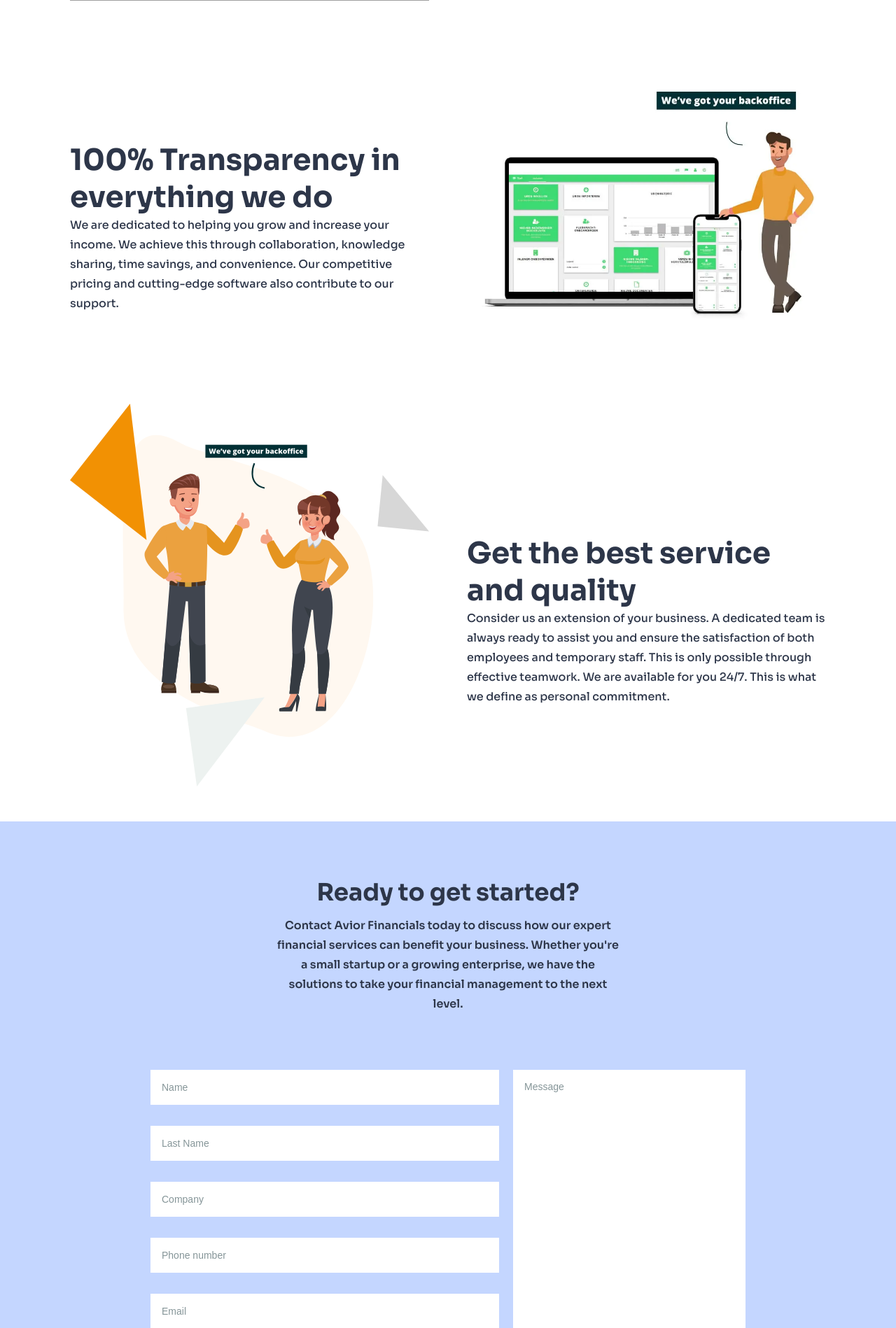
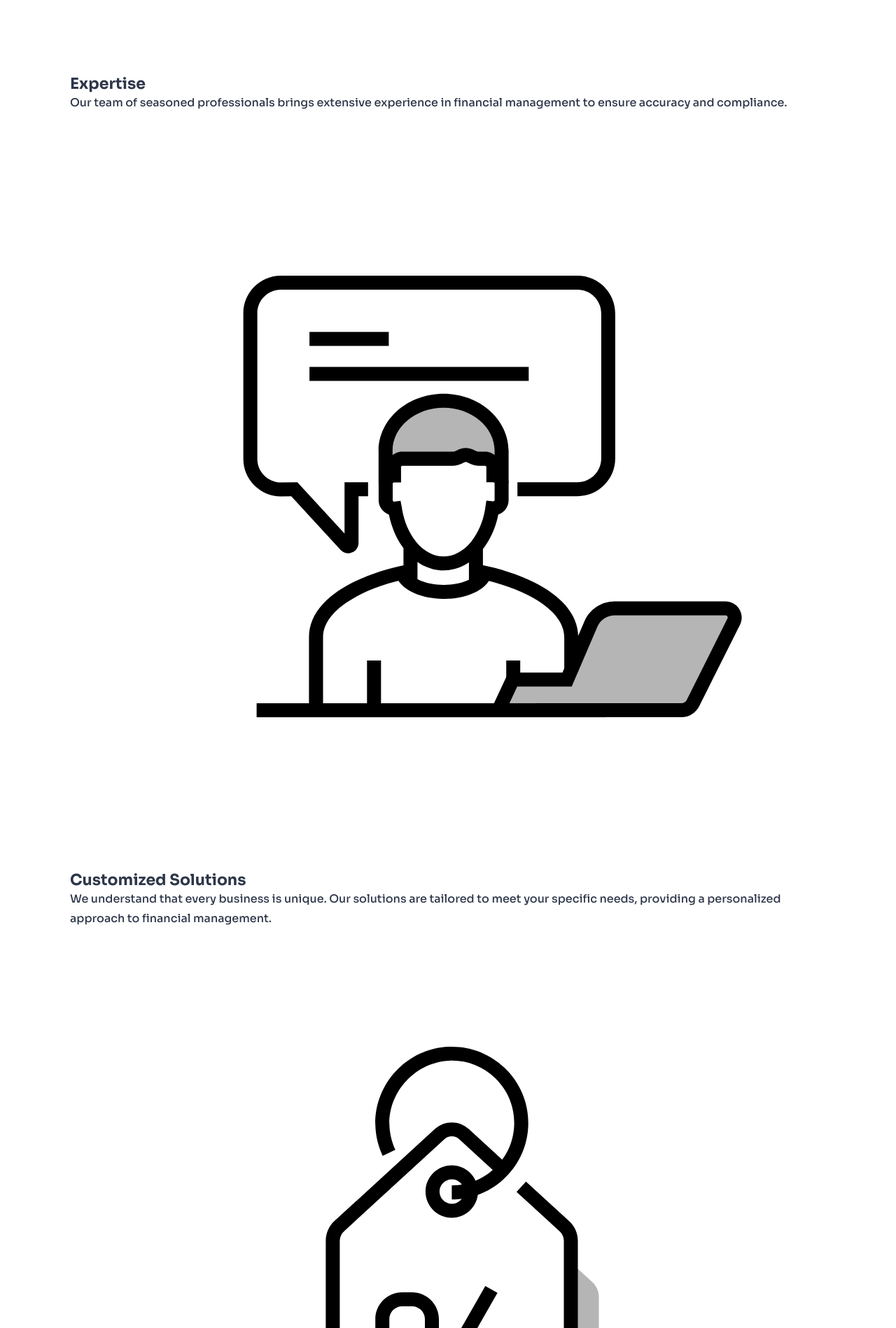
Before and after one commit to egorgrin/wingassistant, a PHP site: page /services in a window 1280 px wide. Shown: the part 2319-4217 px from the top of the page at 70% size. Run offline with PHP 8.4, Linux system fonts and the light colour scheme; some libraries are stand-ins or nearby versions; grey boxes are pictures that could not be loaded.

Commit message:
tasks section added

```diff
--- a/assets/css/index.css
+++ b/assets/css/index.css
@@ -165,7 +165,7 @@
   font-weight: 400;
   color: #fff;
   text-align: center;
-  transition: background 0.4s ease;
+  transition: all 0.4s ease;
 }
 .btn:hover, .btn:focus {
   background-color: #D64933;
@@ -198,7 +198,6 @@
   margin-bottom: 5px;
 }
 
-/* --Breakpoints-- */
 /* Sections */
 header {
   position: fixed;
@@ -339,64 +338,6 @@
   color: #FFAC33;
 }
 
-.adv_wrapper {
-  padding: 80px 0;
-  background-color: #4067F0;
-  color: #fff;
-}
-.adv_wrapper .adv {
-  text-align: center;
-}
-.adv_wrapper .adv .title {
-  display: inline-block;
-  margin-bottom: 80px;
-  max-width: 400px;
-}
-.adv_wrapper .adv .title h2 {
-  font-size: 34px;
-  font-weight: 800;
-  line-height: 1.3;
-  margin-bottom: 10px;
-}
-.adv_wrapper .adv .items {
-  display: flex;
-  justify-content: space-around;
-}
-.adv_wrapper .adv .items .item {
-  flex-basis: 30%;
-  display: flex;
-  flex-direction: column;
-  align-items: center;
-}
-.adv_wrapper .adv .items .item .img_container {
-  width: 50px;
-  margin-bottom: 20px;
-}
-.adv_wrapper .adv .items .item .img_container img {
-  width: 100%;
-}
-.adv_wrapper .adv .items .item h3 {
-  margin-bottom: 20px;
-  font-size: 20px;
-  font-weight: 800;
-}
-@media (max-width: 767px) {
-  .adv_wrapper .adv h2 {
-    margin-bottom: 60px;
-  }
-  .adv_wrapper .adv .items {
-    flex-wrap: wrap;
-    justify-content: center;
-  }
-  .adv_wrapper .adv .items .item {
-    max-width: 400px;
-    flex-basis: 100%;
-  }
-  .adv_wrapper .adv .items .item:not(:last-of-type) {
-    margin-bottom: 60px;
-  }
-}
-
 .presentation {
   display: flex;
   align-items: center;
@@ -489,111 +430,74 @@
   object-position: center;
 }
 
-.form_wrapper {
-  padding: 80px 0;
-  background-color: #c4d6ff;
-  color: #2D3649;
+.tasks_wrapper {
+  padding: 100px 0;
 }
 @media (max-width: 570px) {
-  .form_wrapper {
-    padding: 40px 0;
+  .tasks_wrapper {
+    padding: 70px 0;
   }
 }
-.form_wrapper .form {
-  display: flex;
-  flex-direction: column;
-  align-items: center;
+.tasks_wrapper .tasks .title {
+  text-align: center;
+  margin-bottom: 60px;
 }
-.form_wrapper .form .title {
-  margin-bottom: 80px;
-  max-width: 500px;
-  text-align: center;
+@media (max-width: 767px) {
+  .tasks_wrapper .tasks .title {
+    font-size: 2.8rem;
+    margin-bottom: 40px;
+  }
 }
-.form_wrapper .form .title h2 {
-  font-size: 34px;
-  font-weight: 800;
-  line-height: 1.3;
-  margin-bottom: 10px;
+.tasks_wrapper .tasks .items {
+  display: grid;
+  grid-template-columns: repeat(2, 47%);
+  row-gap: 40px;
+  justify-content: space-between;
 }
-.form_wrapper .form .title p {
-  font-weight: 600;
+@media (max-width: 1024px) {
+  .tasks_wrapper .tasks .items {
+    grid-template-columns: 100%;
+    justify-content: center;
+  }
 }
-.form_wrapper .form form {
-  width: 100%;
-  text-align: left;
-  display: flex;
-  align-items: center;
-  flex-direction: column;
-  max-width: 850px;
-}
-.form_wrapper .form form input,
-.form_wrapper .form form textarea {
-  font-size: 14px;
-  background-color: #fff;
-  padding: 16px;
-  color: #2D3649;
-}
-.form_wrapper .form form input::placeholder,
-.form_wrapper .form form textarea::placeholder {
-  color: #859598;
-  font-size: 14px;
-  font-family: Arial, Helvetica, sans-serif;
-}
-.form_wrapper .form form .fields {
-  display: flex;
-  width: 100%;
-  gap: 20px;
-  margin-bottom: 30px;
-}
-.form_wrapper .form form .fields .left {
-  flex-basis: 60%;
-  display: flex;
-  flex-direction: column;
-}
-.form_wrapper .form form .fields .left input {
-  padding: 16px;
-}
-.form_wrapper .form form .fields .left input:not(:last-of-type) {
-  margin-bottom: 30px;
-}
-.form_wrapper .form form .fields .right {
-  flex-basis: 40%;
-}
-.form_wrapper .form form .fields .right textarea {
-  width: 100%;
-  height: 100%;
-  resize: none;
-}
-.form_wrapper .form form .form_btn {
-  width: 100%;
+.tasks_wrapper .tasks .items .item {
   display: flex;
 }
-.form_wrapper .form form .form_btn button {
-  width: 25%;
-  margin-left: auto;
-  font-size: 16px;
+@media (max-width: 1024px) {
+  .tasks_wrapper .tasks .items .item {
+    max-width: 70%;
+    justify-self: center;
+  }
 }
 @media (max-width: 767px) {
-  .form_wrapper .form form .fields {
-    flex-wrap: wrap;
+  .tasks_wrapper .tasks .items .item {
+    flex-direction: column;
+    align-items: center;
+    gap: 20px;
   }
-  .form_wrapper .form form .fields .left,
-  .form_wrapper .form form .fields .right {
-    flex-basis: 100%;
+  .tasks_wrapper .tasks .items .item .text {
+    text-align: center;
   }
-  .form_wrapper .form form .fields .left input:not(:last-of-type) {
-    margin-bottom: 20px;
+}
+@media (max-width: 570px) {
+  .tasks_wrapper .tasks .items .item {
+    max-width: 100%;
   }
-  .form_wrapper .form form .fields .right textarea {
-    min-height: 100px;
-  }
-  .form_wrapper .form form .form_btn {
-    justify-content: center;
-  }
-  .form_wrapper .form form .form_btn button {
-    width: 40%;
-    margin-left: 0;
-  }
+}
+.tasks_wrapper .tasks .items .item .img {
+  width: 80px;
+  margin-right: 20px;
+  flex-shrink: 0;
+}
+.tasks_wrapper .tasks .items .item .text .subtitle {
+  font-weight: 600;
+  font-size: 1.8rem;
+  margin-bottom: 1rem;
+}
+.tasks_wrapper .tasks .items .item .text p {
+  font-size: 1.5rem;
+  color: #2D3649;
+  font-weight: 400;
 }
 
 footer {
--- a/assets/sass/elements.scss
+++ b/assets/sass/elements.scss
@@ -40,7 +40,7 @@
   font-weight: 400;
   color: #fff;
   text-align: center;
-  transition: background 0.4s ease;
+  transition: all .4s ease;
 
   &:hover,
   &:focus {
@@ -86,36 +86,3 @@
     }
   }
 }
-
-/* --Breakpoints-- */
-
-$x-small-screen: 424px;
-$small-screen: 570px;
-$medium-screen: 767px;
-$large-screen: 991px;
-$x-large-screen: 1024px;
-
-@mixin screen($width) {
-  @if $width == x-small {
-    @media (max-width: $x-small-screen) {
-      @content;
-    }
-  }
-  @else if $width == small {
-    @media (max-width: $small-screen) {
-      @content;
-    }
-  } @else if $width == medium {
-    @media (max-width: $medium-screen) {
-      @content;
-    }
-  } @else if $width == large {
-    @media (max-width: $large-screen) {
-      @content;
-    }
-  }@else if $width == x-large {
-    @media (max-width: $x-large-screen) {
-      @content;
-    }
-  }
-}
--- a/assets/sass/index.scss
+++ b/assets/sass/index.scss
@@ -6,9 +6,8 @@
 
 @import './sections/header';
 @import './sections/hero';
-@import './sections/advantages';
 @import './sections/presentation';
-@import './sections/form';
+@import './sections/tasks';
 @import './sections/footer';
 
 /* Pages */
--- /dev/null
+++ b/assets/sass/sections/tasks.scss
@@ -0,0 +1,74 @@
+.tasks_wrapper {
+  padding: 100px 0;
+
+  @include screen(small) {
+    padding: 70px 0;
+  }
+
+  .tasks {
+    .title {
+      text-align: center;
+      margin-bottom: 60px;
+
+      @include screen(medium) {
+        font-size: 2.8rem;
+        margin-bottom: 40px;
+      }
+    }
+
+    .items {
+      display: grid;
+      grid-template-columns: repeat(2, 47%);
+
+      row-gap: 40px;
+      justify-content: space-between;
+
+      @include screen(x-large) {
+        grid-template-columns: 100%;
+        justify-content: center;
+      }
+
+      .item {
+        display: flex;
+
+        @include screen(x-large) {
+          max-width: 70%;
+          justify-self: center;
+        }
+
+        @include screen(medium) {
+          flex-direction: column;
+          align-items: center;
+          gap: 20px;
+          .text {
+            text-align: center;
+          }
+        }
+
+        @include screen(small) {
+          max-width: 100%;
+        }
+
+        .img {
+          width: 80px;
+          margin-right: 20px;
+          flex-shrink: 0;
+        }
+
+        .text {
+          .subtitle {
+            font-weight: 600;
+            font-size: 1.8rem;
+            margin-bottom: 1rem;
+          }
+
+          p {
+            font-size: 1.5rem;
+            color: $color-text-dark;
+            font-weight: 400;
+          }
+        }
+      }
+    }
+  }
+}
--- a/assets/sass/settings.scss
+++ b/assets/sass/settings.scss
@@ -62,22 +62,32 @@
 
 /* --Breakpoints-- */
 
-$small-screen: 575px;
+$x-small-screen: 424px;
+$small-screen: 570px;
 $medium-screen: 767px;
 $large-screen: 991px;
-// $xlarge-screen: 1199px;
+$x-large-screen: 1024px;
 
-@mixin screen($point) {
-  @if $point == small {
+@mixin screen($width) {
+  @if $width == x-small {
+    @media (max-width: $x-small-screen) {
+      @content;
+    }
+  }
+  @else if $width == small {
     @media (max-width: $small-screen) {
       @content;
     }
-  } @else if $point == medium {
+  } @else if $width == medium {
     @media (max-width: $medium-screen) {
       @content;
     }
-  } @else if $point == large {
+  } @else if $width == large {
     @media (max-width: $large-screen) {
+      @content;
+    }
+  }@else if $width == x-large {
+    @media (max-width: $x-large-screen) {
       @content;
     }
   }
--- a/chunks/footer.php
+++ b/chunks/footer.php
@@ -2,7 +2,7 @@
   <div class="footer container">
     <div class="logo_wrapper">
       <a href="/" class="logo">
-        <img src="/assets/img/logo.svg" alt="">
+        <img src="/assets/img/logo.webp" alt="">
       </a>
     </div>
     <div class="links">
```
Also changed, not shown: chunks/sections/advantages.html (added, +34 -0 lines), chunks/sections/presentation.html (added, +12 -0 lines), pages/home.php (+48 -43 lines), assets/img/tasks/t0.webp (added), assets/img/tasks/t1.webp (added), assets/img/tasks/t2.webp (added), assets/img/tasks/t3.webp (added), assets/img/tasks/t4.webp (added), assets/img/tasks/t5.webp (added), assets/img/tasks/t6.webp (added), assets/img/tasks/t7.webp (added), assets/sass/sections/presentation.scss (line endings or trailing spaces).
